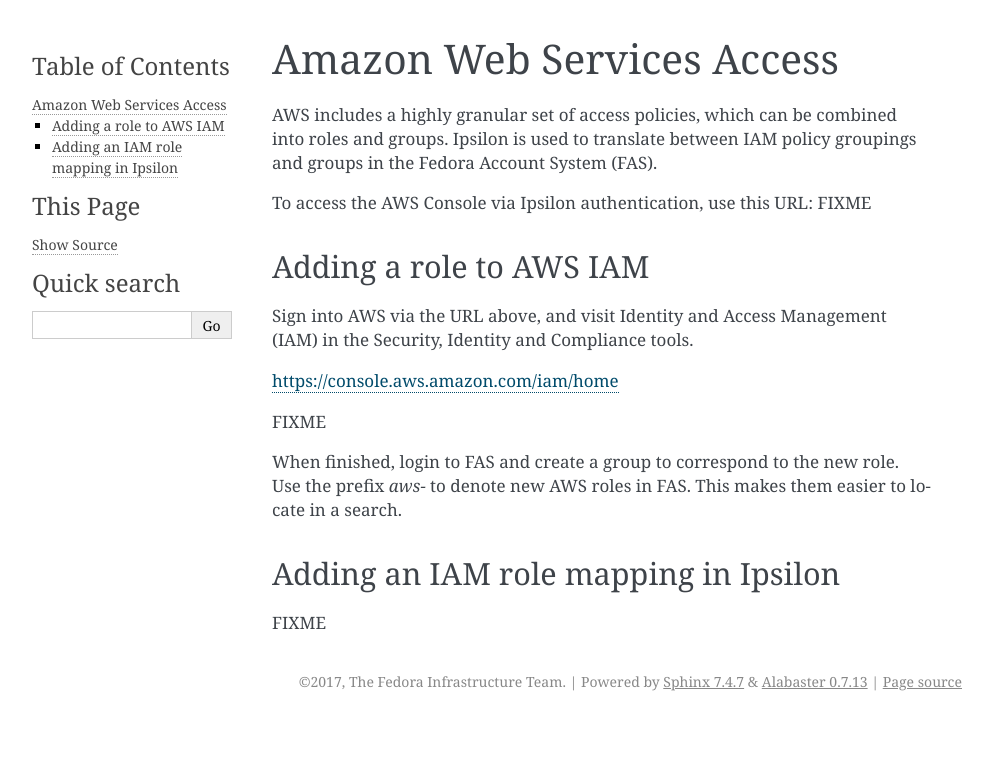
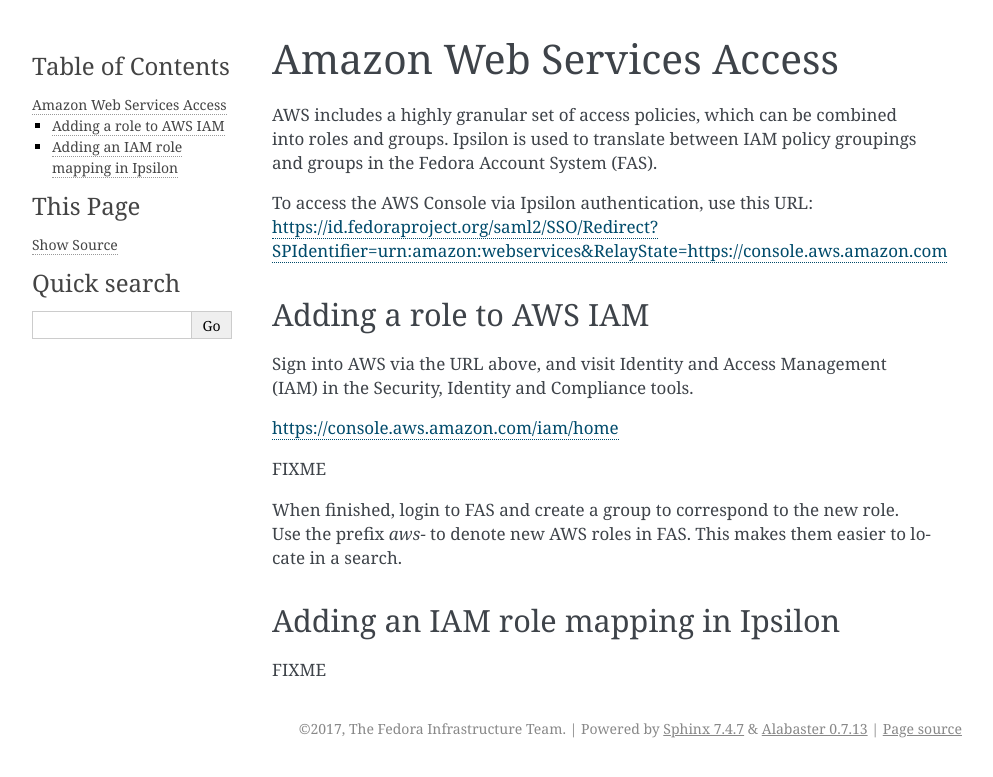
Before and after one commit to FrostyX/infra-docs, a Sphinx documentation site: the page built from docs/sysadmin-guide/sops/aws-access.rst, in a window 1280 px wide. Shown: the top 777 px of the page, without its empty margins (148-1141 px from the left). Built offline with Sphinx 7.4.7, drawn with Linux system fonts in a browser that asks for light colours.

Commit message:
Add AWS access URL

```diff
--- a/docs/sysadmin-guide/sops/aws-access.rst
+++ b/docs/sysadmin-guide/sops/aws-access.rst
@@ -12,7 +12,7 @@
 IAM policy groupings and groups in the Fedora Account System (FAS).
 
 To access the AWS Console via Ipsilon authentication, use this URL:
-FIXME
+https://id.fedoraproject.org/saml2/SSO/Redirect?SPIdentifier=urn:amazon:webservices&RelayState=https://console.aws.amazon.com
 
 ------------------------
 Adding a role to AWS IAM
```
